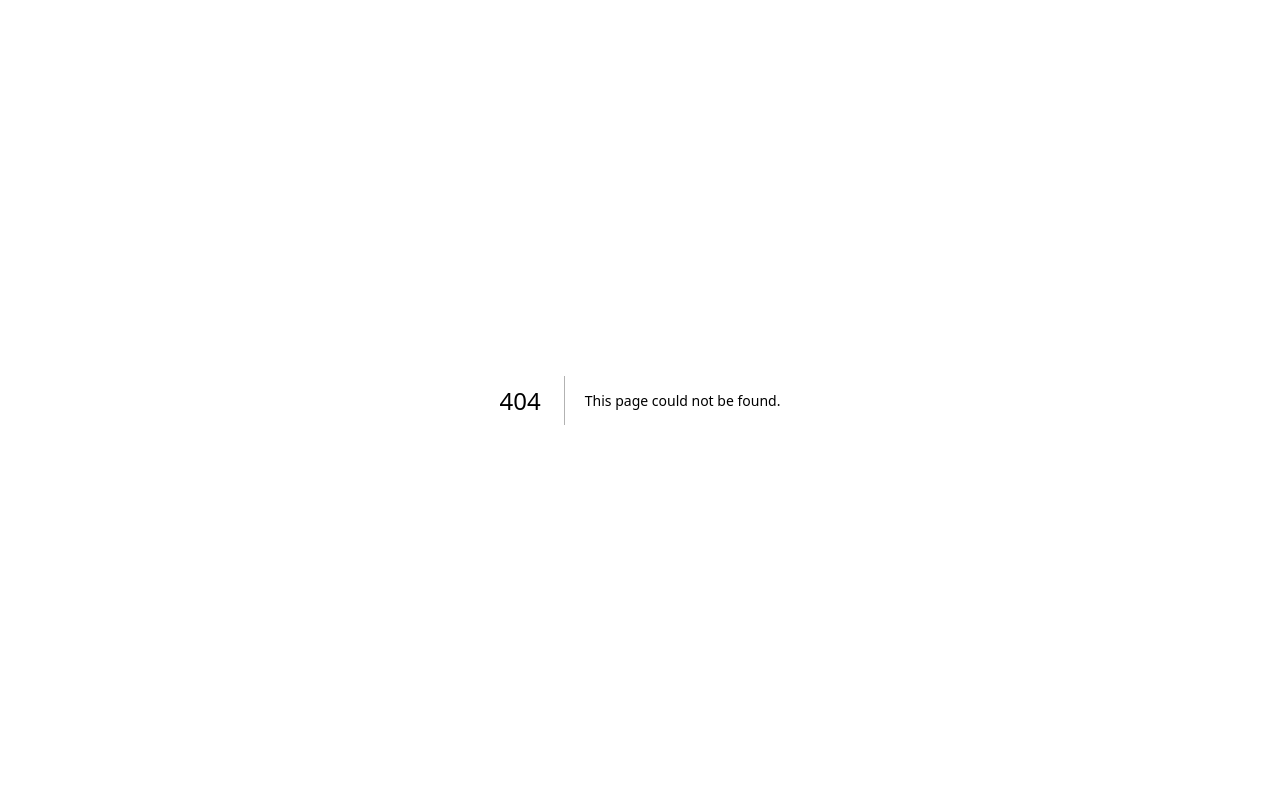
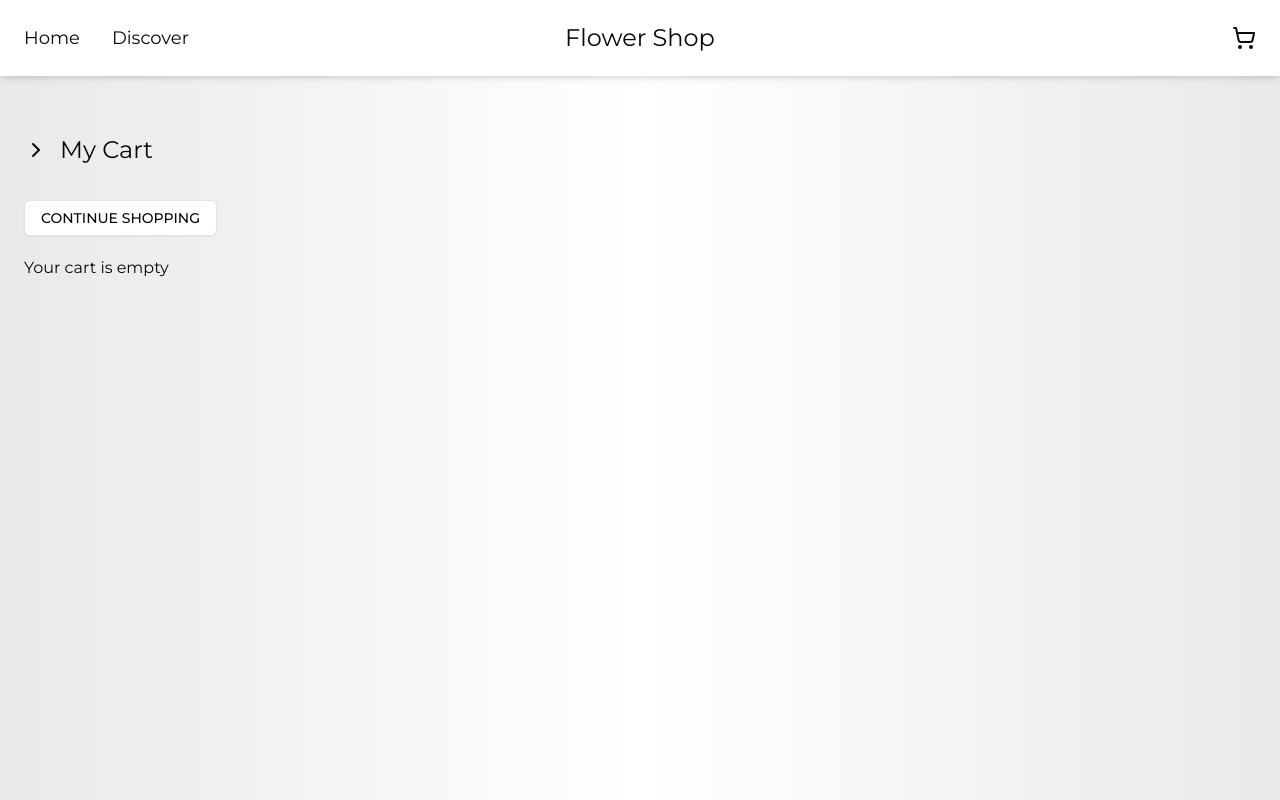
Before and after one commit to snmada/flower-shop, a Next.js app: page /shop/cart in a window 1280 px wide. Before the commit this address had no page. Shown: the top 800 px of the page. Built offline with nearby package versions, Linux system fonts and the light colour scheme.

Commit message:
Create Cart Page with basic functionality

```diff
--- a/src/app/layout.tsx
+++ b/src/app/layout.tsx
@@ -2,6 +2,7 @@ import { Metadata } from 'next';
 import { montserrat } from './fonts';
 import './globals.css';
 import ReactQueryProvider from '@/lib/Providers/ReactQueryProvider';
+import { CartProvider } from '@/context/CartContext';
 
 export const metadata: Metadata = {
   title: 'Flower Shop',
@@ -17,7 +18,9 @@ export default function RootLayout({
     <html lang="en">
       <body className={`${montserrat.className} antialiased`}>
         <ReactQueryProvider>
-          {children}
+          <CartProvider>
+           {children}
+          </CartProvider>
         </ReactQueryProvider>
       </body>
     </html>
--- /dev/null
+++ b/src/app/shop/cart/page.tsx
@@ -0,0 +1,54 @@
+'use client';
+
+import { LinkButton } from '@/components/ui/link-button';
+import { ChevronRight } from 'lucide-react';
+import CartItem from '@/components/CartPage/CartItem';
+import Summary from '@/components/CartPage/Summary';
+import { useCart } from '@/context/CartContext';
+
+export default function CartPage() {
+  const { cart, removeFromCart, updateQuantity } = useCart();
+
+  const calculateTotal = () => {
+    return Number(cart.reduce((total, product) => total + product.price * product.quantity, 0).toFixed(2));
+  };
+
+  return (
+    <div>
+      <h1 className='flex flex-row items-center text-[24px] my-8 gap-3'>
+        <ChevronRight/>
+        My Cart
+      </h1>
+      <LinkButton
+        href='/shop/products'
+        variant='outline'
+      >
+        CONTINUE SHOPPING
+      </LinkButton>
+      <div className='grid grid-cols-1 sm:grid-cols-2 lg:grid-cols-5 gap-6 mt-5'>
+        <div className='flex flex-col col-span-1 sm:col-span-2 lg:col-span-3 gap-6'>
+          {cart.length === 0 ? (
+            <p>Your cart is empty</p>
+          ) : (
+            cart.map((product) => (
+              <CartItem
+                key={product.id}
+                product={product}
+                handleRemoveFromCart={removeFromCart}
+                handleUpdateQuantity={updateQuantity}
+              />
+            ))
+          )}
+        </div>
+        <div className='col-span-1 sm:col-span-2 lg:col-span-2'>
+          {cart.length > 0 &&
+            <Summary
+              cart={cart}
+              calculateTotal={calculateTotal}
+            />
+          }
+        </div>
+      </div>
+    </div>
+  );
+}
--- /dev/null
+++ b/src/components/CartPage/CartItem.tsx
@@ -0,0 +1,78 @@
+import { Button } from '@/components/ui/button';
+import Image from 'next/image';
+import { Minus, Plus, X } from 'lucide-react';
+
+interface Product {
+  id: string;
+  name: string;
+  imageUrl: string;
+  price: number;
+  quantity: number;
+}
+
+interface CartItemProps {
+  product: Product;
+  handleRemoveFromCart: (id: string) => void;
+  handleUpdateQuantity: (id: string, newQuantity: number) => void;
+}
+
+export default function CartItem({
+  product,
+  handleRemoveFromCart,
+  handleUpdateQuantity
+}: CartItemProps) {
+  return (
+    <div
+      key={product.id}
+      className='flex items-center p-6 border rounded-lg bg-white'
+    >
+      <Button
+        onClick={() => handleRemoveFromCart(product.id)}
+        className='rounded-full text-primary h-8 w-8 mr-5'
+        variant='ghost'
+      >
+        <X size={16} />
+      </Button>
+      <Image
+        src={product.imageUrl}
+        alt={product.name}
+        width={20}
+        height={20}
+        className='w-20 h-20 object-cover rounded-lg'
+      />
+      <div className='ml-4 flex-grow'>
+        <h2 className='text-[16px] font-semibold'>{product.name}</h2>
+        <p className='text-gray-500'>${product.price}</p>
+      </div>
+      <div className='flex items-center justify-between w-full max-w-xs'>
+        <div className='flex flex-col items-center gap-2'>
+          <span className='text-sm text-gray-600'>Quantity</span>
+          <div className='flex items-center gap-4'>
+            <Button
+              variant='outline'
+              onClick={() => handleUpdateQuantity(product.id, product.quantity - 1)}
+              disabled={product.quantity <= 1}
+              className='h-8 w-8'
+            >
+              <Minus />
+            </Button>
+            <span className='text-lg font-medium'>{product.quantity}</span>
+            <Button
+              variant='outline'
+              onClick={() => handleUpdateQuantity(product.id, product.quantity + 1)}
+              className='h-8 w-8'
+            >
+              <Plus size={16}/>
+            </Button>
+          </div>
+        </div>
+        <div className='flex flex-col items-center gap-2'>
+          <span className='text-sm text-gray-600'>Total</span>
+          <span className='text-lg font-medium'>
+            ${(product.price * product.quantity).toFixed(2)}
+          </span>
+        </div>
+      </div>
+    </div>
+  );
+}
--- /dev/null
+++ b/src/components/CartPage/Summary.tsx
@@ -0,0 +1,70 @@
+import { Button } from '@/components/ui/button';
+import { Separator } from '@/components/ui/separator'
+
+interface Product {
+  id: string;
+  name: string;
+  imageUrl: string;
+  price: number;
+  quantity: number;
+};
+
+interface SummaryProps {
+  cart: Product[];
+  calculateTotal: () => number;
+}
+
+const SHIPPING = 10;
+const TAX = 15;
+
+export default function Summary({
+  cart,
+  calculateTotal
+}: SummaryProps) {
+  const total = calculateTotal() + SHIPPING + TAX;
+
+  return (
+    <div className='border p-6 rounded-lg min-h-[300px] bg-white'>
+      <h2 className='text-2xl font-semibold mb-4'>Summary</h2>
+      <div className='flex flex-col gap-2 mb-4'>
+        {cart.map((product) => (
+          <div
+            key={product.id}
+            className='flex justify-between'
+          >
+            <span className='text-lg'>
+              {product.quantity} x {product.name}
+            </span>
+            <span className='font-medium text-lg'>
+              ${(product.price * product.quantity).toFixed(2)}
+            </span>
+          </div>
+        ))}
+      </div>
+      <Separator />
+      <div className='flex justify-between mb-2 pt-4'>
+        <span className='text-lg'>Subtotal:</span>
+        <span className='font-medium text-xl'>${calculateTotal()}</span>
+      </div>
+      <div className='flex justify-between mb-2'>
+        <span className='text-lg'>Shipping:</span>
+        <span className='font-medium text-xl'>${SHIPPING}</span>
+      </div>
+      <div className='flex justify-between mb-4'>
+        <span className='text-lg'>Tax:</span>
+        <span className='font-medium text-xl'>${TAX}</span>
+      </div>
+      <Separator />
+      <div className='flex justify-between text-lg font-semibold pt-4 text-[#40A578]'>
+        <span>Total:</span>
+        <span className='text-xl'>${total}</span>
+      </div>
+      <Button
+        className='mt-6 w-full py-3 bg-primary text-white'
+        onClick={() => alert('Proceeding to checkout...')}
+      >
+        Proceed to Checkout
+      </Button>
+    </div>
+  );
+}
--- a/src/components/Header.tsx
+++ b/src/components/Header.tsx
@@ -5,11 +5,13 @@ import { ShoppingCart, Menu } from 'lucide-react';
 import { montserrat} from '@/app/fonts';
 import Link from 'next/link';
 import { usePathname } from 'next/navigation';
+import { useCart } from '@/context/CartContext';
 
 export default function Header() {
   const [menuOpen, setMenuOpen] = useState<boolean>(false);
   const pathname = usePathname();
   const [activeNav, setActiveNav] = useState<string>('');
+  const { cartCount } = useCart();
 
   const nav_items = [
     { href: '/', label: 'Home', id: 'hero' },
@@ -83,7 +85,12 @@ export default function Header() {
             <div className='relative'>
               <Link href='/shop/cart'>
                 <div className='relative'>
-                  <ShoppingCart className='text-xl cursor-pointer hover:text-primary' />
+                  <ShoppingCart className='text-xl cursor-pointer hover:text-gray-400' />
+                  {cartCount > 0 && (
+                    <span className='absolute -top-3 -right-4 bg-primary text-white text-xs rounded-full w-6 h-6 flex items-center justify-center'>
+                      {cartCount}
+                    </span>
+                  )}
                 </div>
               </Link>
             </div>
--- a/src/components/ProductsPage/ProductCard.tsx
+++ b/src/components/ProductsPage/ProductCard.tsx
@@ -1,13 +1,14 @@
 import Image from 'next/image';
 import { Button } from '@/components/ui/button';
 import { ShoppingCart } from 'lucide-react';
+import { useCart } from '@/context/CartContext';
 
 interface ProductCardProps {
   id: string;
   name: string;
   description: string;
+  imageUrl: string;
   price: number;
-  imageUrl: string;
   category: string;
   handleAddToCart: (id: string) => void;
 }
@@ -16,11 +17,23 @@ export default function ProductCard({
   id,
   name,
   description,
+  imageUrl,
   price,
-  imageUrl,
   category,
-  handleAddToCart
 }: ProductCardProps) {
+  const { addToCart } = useCart();
+
+  const handleAddToCart = () => {
+    const product = {
+      id,
+      name,
+      imageUrl,
+      price,
+      quantity: 1,
+    };
+    addToCart(product);
+  };
+
   return (
     <div className='rounded-md shadow-lg bg-white'>
       <div className='w-full h-[300px]'>
@@ -40,7 +53,7 @@ export default function ProductCard({
         <p className='text-xl font-semibold text-black mt-2 mb-4'>${price}</p>
         <Button
           className='bg-secondary text-black w-full'
-          onClick={() => handleAddToCart(id)}
+          onClick={handleAddToCart}
         >
           <ShoppingCart />
           Add to cart
--- /dev/null
+++ b/src/context/CartContext.tsx
@@ -0,0 +1,92 @@
+'use client';
+
+import { useContext, createContext, useState, useEffect } from 'react';
+
+interface Product {
+  id: string;
+  name: string;
+  imageUrl: string;
+  price: number;
+  quantity: number;
+}
+
+interface CartContextType {
+  cart: Product[];
+  cartCount: number;
+  addToCart: (product: Product) => void;
+  removeFromCart: (id: string) => void;
+  updateQuantity: (id: string, quantity: number) => void;
+}
+
+const CartContext = createContext<CartContextType | undefined>(undefined);
+
+export const CartProvider = ({
+  children
+}: {
+  children: React.ReactNode;
+}) => {
+  const [cart, setCart] = useState<Product[]>([]);
+
+  useEffect(() => {
+    const storedCart = localStorage.getItem('cart');
+    if (storedCart) {
+      setCart(JSON.parse(storedCart));
+    }
+  }, []);
+
+  useEffect(() => {
+    if (cart.length > 0) {
+      localStorage.setItem('cart', JSON.stringify(cart));
+    } else {
+      localStorage.removeItem('cart');
+    }
+  }, [cart]);
+
+  const addToCart = (product: Product) => {
+    setCart((prevCart) => {
+      const existingProduct = prevCart.find((item) => item.id === product.id);
+      if (existingProduct) {
+        return prevCart.map((item) =>
+          item.id === product.id
+            ? { ...item, quantity: item.quantity + product.quantity }
+            : item
+        );
+      }
+      return [...prevCart, product];
+    });
+  };
+
+  const removeFromCart = (id: string) => {
+    setCart((prevCart) => {
+      const updatedCart = prevCart.filter((item) => item.id !== id);
+      if (updatedCart.length === 0) {
+        localStorage.removeItem('cart');
+      }
+      return updatedCart;
+    });
+  };
+
+  const updateQuantity = (id: string, quantity: number) => {
+    setCart((prevCart) =>
+      prevCart.map((item) =>
+        item.id === id ? { ...item, quantity } : item
+      )
+    );
+  };
+
+  const cartCount = cart.reduce((total, product) => total + product.quantity, 0);
+
+  return (
+    <CartContext.Provider value={{ cart, cartCount, addToCart, removeFromCart, updateQuantity }}>
+      {children}
+    </CartContext.Provider>
+  );
+};
+
+export const useCart = () => {
+  const context = useContext(CartContext);
+  if (!context) {
+    throw new Error('useCart must be used within a CartProvider');
+  }
+  return context;
+};
```
